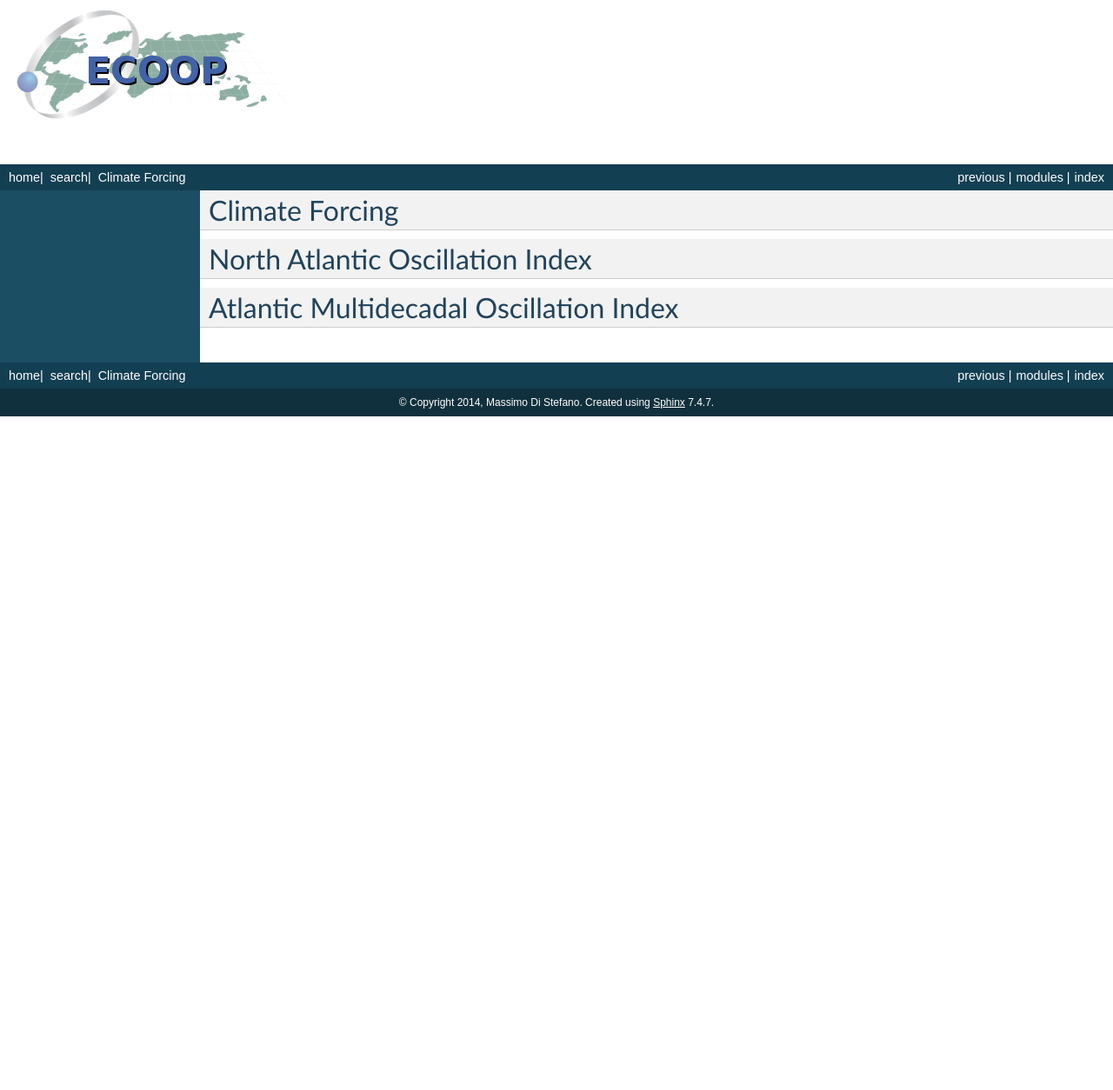
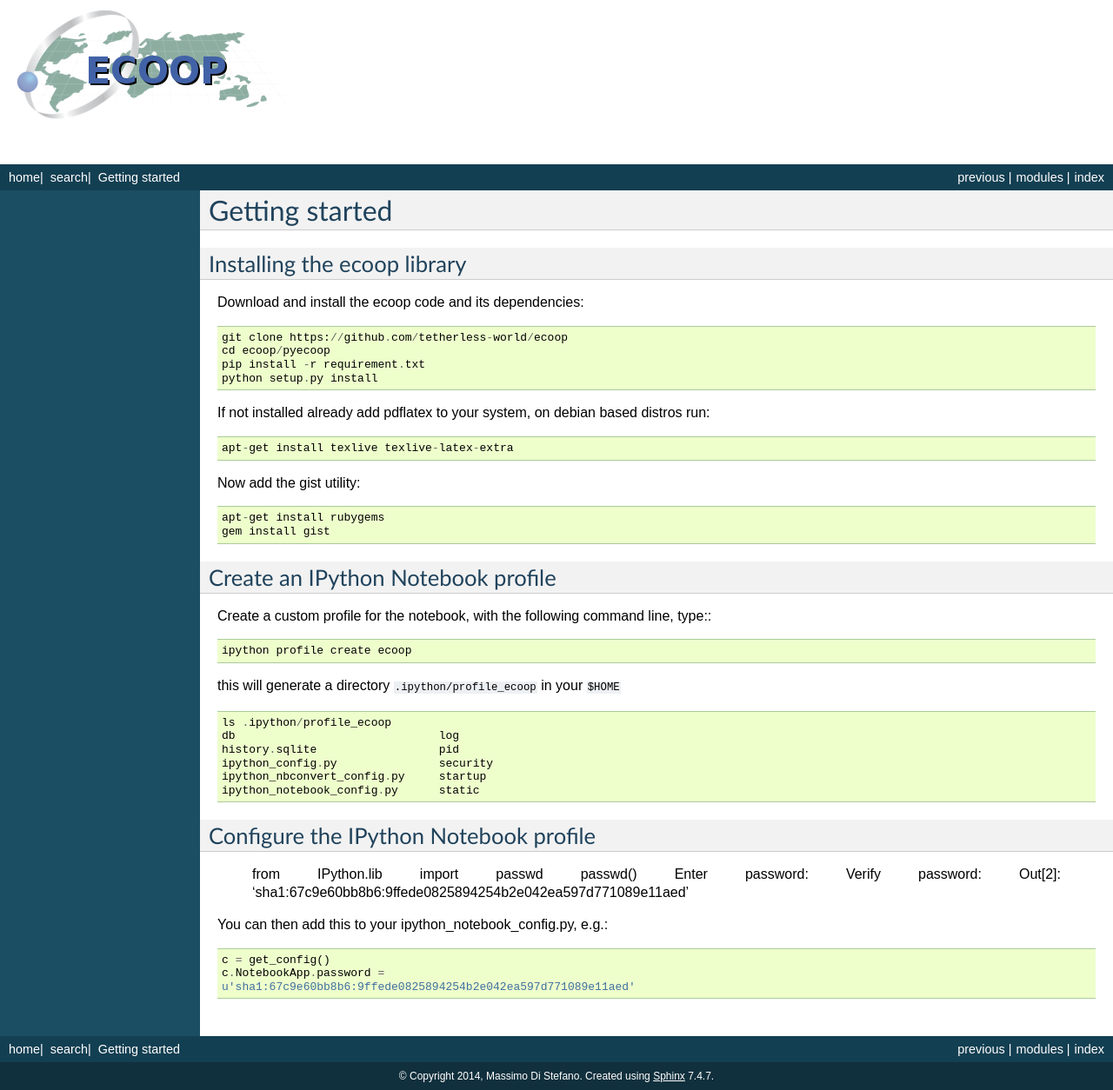
Before and after one commit to tetherless-world/ecoop, a Sphinx documentation site: the page built from pyecoop/docs/climate_forcing_example.rst, in a window 1280 px wide. Shown: the whole page at 87% size. Built offline with Sphinx 7.4.7, drawn with Linux system fonts in a browser that asks for light colours; before the commit the page ends 900 px from its top, so only the background shows below that.

Commit message:
added new instruction to install the sw from github repository

```diff
--- a/pyecoop/docs/climate_forcing_example.rst
+++ b/pyecoop/docs/climate_forcing_example.rst
@@ -1,18 +1,70 @@
-.. _climate_forcing_example:
+.. _getting_started:
 
 
 ***************
-Climate Forcing
+Getting started
 ***************
 
-.. _nao_index:
+.. _installing-ecoop:
 
-***************
-North Atlantic Oscillation Index
-***************
+Installing the ecoop library
+=============================
 
-.. _amo_index:
+Download and install the ecoop code and its dependencies::
 
-***************
-Atlantic Multidecadal Oscillation Index
-***************
+  git clone https://github.com/tetherless-world/ecoop
+  cd ecoop/pyecoop
+  pip install -r requirement.txt
+  python setup.py install
+
+If not installed already add pdflatex to your system, on debian based distros run::
+
+  apt-get install texlive texlive-latex-extra
+
+Now add the gist utility::
+
+  apt-get install rubygems
+  gem install gist
+
+
+.. _create-an-IPython-Notebook-profile:
+
+Create an IPython Notebook profile
+=============================
+
+Create a custom profile for the notebook, with the following command line, type:::
+
+
+    ipython profile create ecoop
+
+
+this will generate a directory :file:`.ipython/profile_ecoop` in your :file:`$HOME` ::
+
+
+	ls .ipython/profile_ecoop
+	db				log
+	history.sqlite			pid
+	ipython_config.py		security
+	ipython_nbconvert_config.py	startup
+	ipython_notebook_config.py	static
+
+
+.. _configure-an-IPython-Notebook-profile:
+
+
+Configure the IPython Notebook profile
+=============================
+
+
+	from IPython.lib import passwd
+	passwd()
+	Enter password:
+	Verify password:
+	Out[2]: 'sha1:67c9e60bb8b6:9ffede0825894254b2e042ea597d771089e11aed'
+
+You can then add this to your ipython_notebook_config.py, e.g.::
+
+
+	c = get_config()
+	c.NotebookApp.password =
+	u'sha1:67c9e60bb8b6:9ffede0825894254b2e042ea597d771089e11aed'
```
